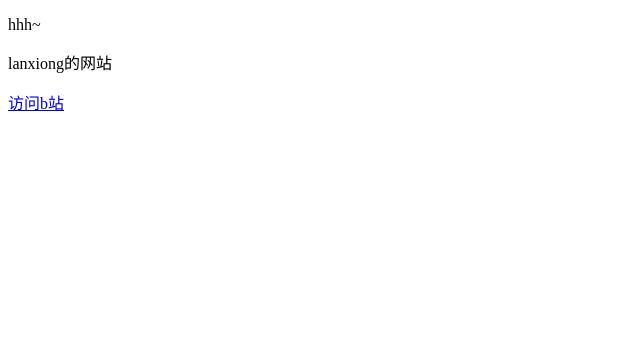
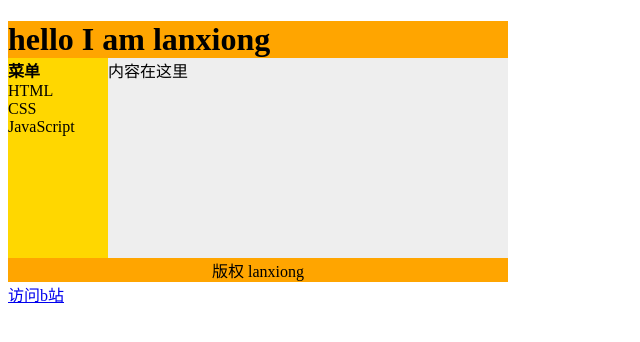
Before and after one commit to lanxiong-015/lan-4, a plain HTML site: page index.html in a window 1280 px wide. Shown: the whole page, without its empty margins (0-640 px from the left). Drawn offline with Linux system fonts and the light colour scheme.

Commit message:
Update index.html

```diff
--- a/index.html
+++ b/index.html
@@ -1,10 +1,29 @@
 <!DOCTYPE html>
 <html>
+<head>
+<meta charset="utf-8">
+<title>lanxiong</title>
+</head>
+<body>
 
-<body>
-<p> hhh~</p>
-<p>lanxiong的网站</p>
-<a href="https://www.bilibili.com/">访问b站</a>
+<div id="container" style="width:500px">
+
+<div id="header" style="background-color:#FFA500;">
+<h1 style="margin-bottom:0;">hello I am lanxiong</h1></div>
+
+<div id="menu" style="background-color:#FFD700;height:200px;width:100px;float:left;">
+<b>菜单</b><br>
+HTML<br>
+CSS<br>
+JavaScript</div>
+
+<div id="content" style="background-color:#EEEEEE;height:200px;width:400px;float:left;">
+内容在这里</div>
+
+<div id="footer" style="background-color:#FFA500;clear:both;text-align:center;">
+版权 lanxiong</div>
+
+</div>
+<a href="https://www.bilibili.com/"> 访问b站</a>
 </body>
-
 </html>
```
